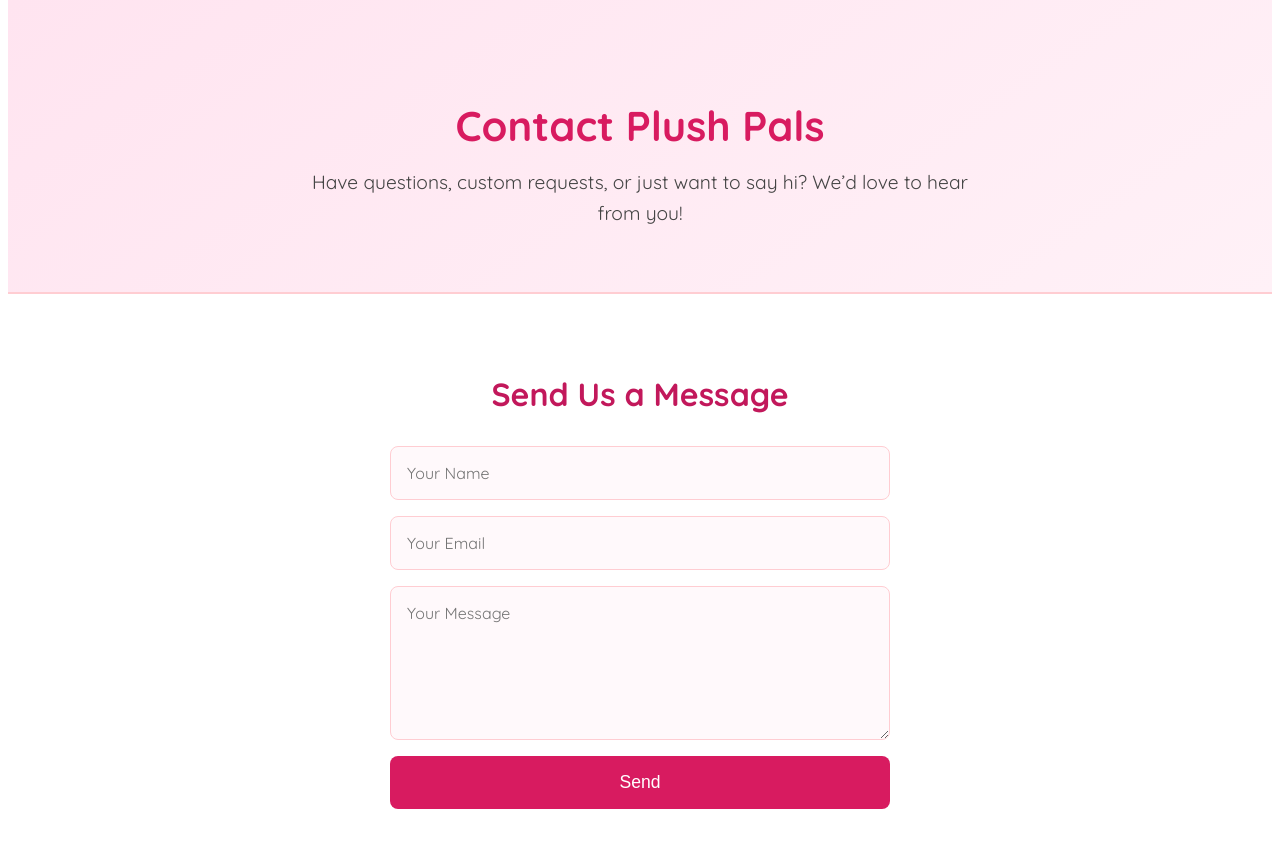
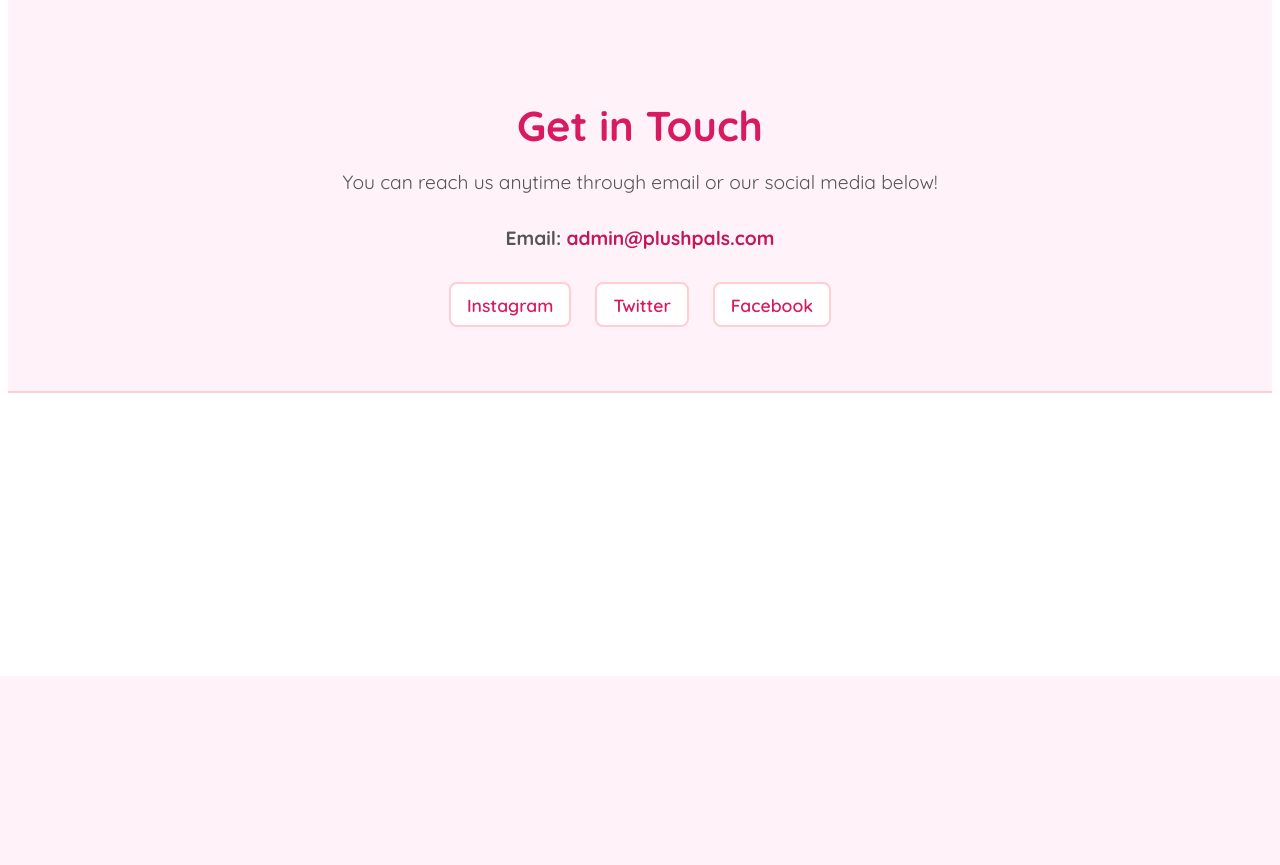
Before and after one commit to JustinCordova/PlushPals, a Django app: page /contact in a window 1280 px wide. Shown: the part 124-989 px from the top of the page. After the commit the page ends 517 px from the top, so only its background shows below. Run offline with Django 5.2, Linux system fonts and the light colour scheme.

Commit message:
updated templates and static

```diff
--- a/plushpals/store/static/store/contact.css
+++ b/plushpals/store/static/store/contact.css
@@ -1,73 +1,59 @@
-#contact-hero {
-  background: linear-gradient(145deg, #ffe4f0, #fff1f7);
+#contact-section {
+  background-color: #fff3f9;
   padding: 4rem 1.5rem;
   text-align: center;
   border-bottom: 2px solid #ffcdd2;
 }
 
-#contact-hero h2 {
+#contact-section h2 {
   font-size: 2.6rem;
   color: #d81b60;
   margin-bottom: 1rem;
 }
 
-#contact-hero p {
+#contact-section p {
   font-size: 1.2rem;
-  color: #444;
-  max-width: 700px;
-  margin: 0 auto;
-  line-height: 1.6;
-}
-
-/* Contact Form Section */
-#contact-form {
-  padding: 3rem 1.5rem;
-  background-color: #fff;
-  text-align: center;
-}
-
-#contact-form h3 {
-  font-size: 2rem;
-  color: #c2185b;
+  color: #555;
   margin-bottom: 2rem;
 }
 
-#contact-form form {
+.contact-info {
   max-width: 500px;
   margin: 0 auto;
-  display: flex;
-  flex-direction: column;
-  gap: 1rem;
+  font-size: 1.1rem;
 }
 
-#contact-form input,
-#contact-form textarea {
-  padding: 1rem;
-  border: 1px solid #ffcdd2;
-  border-radius: 8px;
-  font-size: 1rem;
-  font-family: "Quicksand", sans-serif;
-  background-color: #fff9fb;
-  color: #333;
+.contact-info a {
+  color: #c2185b;
+  text-decoration: none;
+  font-weight: bold;
+  transition: color 0.2s ease;
 }
 
-#contact-form button {
-  background-color: #d81b60;
-  color: white;
-  border: none;
-  padding: 1rem;
-  border-radius: 8px;
-  font-size: 1.1rem;
-  cursor: pointer;
-  transition: background-color 0.2s ease;
+.contact-info a:hover {
+  color: #e91e63;
 }
 
-#contact-form button:hover {
-  background-color: #c2185b;
+/* Social Links */
+.socials {
+  display: flex;
+  justify-content: center;
+  gap: 1.5rem;
+  margin-top: 1.5rem;
 }
 
-@media (max-width: 600px) {
-  #contact-form form {
-    width: 90%;
-  }
+.socials a {
+  background-color: #fff;
+  border: 2px solid #ffcdd2;
+  padding: 0.6rem 1rem;
+  border-radius: 8px;
+  color: #d81b60;
+  text-decoration: none;
+  font-weight: 600;
+  transition: all 0.2s ease;
 }
+
+.socials a:hover {
+  background-color: #ffe0ec;
+  border-color: #f8bbd0;
+}
--- a/plushpals/store/static/store/index.css
+++ b/plushpals/store/static/store/index.css
@@ -1,4 +1,3 @@
-/* Welcome Section */
 #welcome {
   text-align: center;
   background: linear-gradient(145deg, #ffe4f0, #fff1f7);
@@ -103,7 +102,6 @@
   line-height: 1.7;
 }
 
-/* Optional: Responsive tweaks */
 @media (max-width: 768px) {
   .product-grid {
     flex-direction: column;
--- a/plushpals/store/static/store/shop.css
+++ b/plushpals/store/static/store/shop.css
@@ -1,4 +1,3 @@
-/* Product Grid Section */
 #shop {
     padding: 3rem 1.5rem;
     background-color: #fffdfd;
--- a/plushpals/store/templates/store/contact.html
+++ b/plushpals/store/templates/store/contact.html
@@ -8,21 +8,17 @@
 {% endblock %}
 
 {% block content %}
-<section id="contact-hero">
-  <header>
-    <h2>Contact Plush Pals</h2>
-  </header>
-  <p>Have questions, custom requests, or just want to say hi? We’d love to hear from you!</p>
-</section>
+<section id="contact-section">
+  <h2>Get in Touch</h2>
+  <p>You can reach us anytime through email or our social media below!</p>
 
-<section id="contact-form">
-  <h3>Send Us a Message</h3>
-  <form action="#" method="post">
-    {% csrf_token %}
-    <input type="text" name="name" placeholder="Your Name" required>
-    <input type="email" name="email" placeholder="Your Email" required>
-    <textarea name="message" rows="6" placeholder="Your Message" required></textarea>
-    <button type="submit">Send</button>
-  </form>
+  <div class="contact-info">
+    <p><strong>Email:</strong> <a href="mailto:admin@plushpals.com">admin@plushpals.com</a></p>
+    <div class="socials">
+      <a href="https://instagram.com/plushpals" target="_blank">Instagram</a>
+      <a href="https://twitter.com/plushpals" target="_blank">Twitter</a>
+      <a href="https://facebook.com/plushpals" target="_blank">Facebook</a>
+    </div>
+  </div>
 </section>
 {% endblock %}
```
Also changed, not shown: plushpals/store/static/store/feedback.css (+113 -4 lines), plushpals/store/templates/store/feedback.html (+20 -0 lines).
